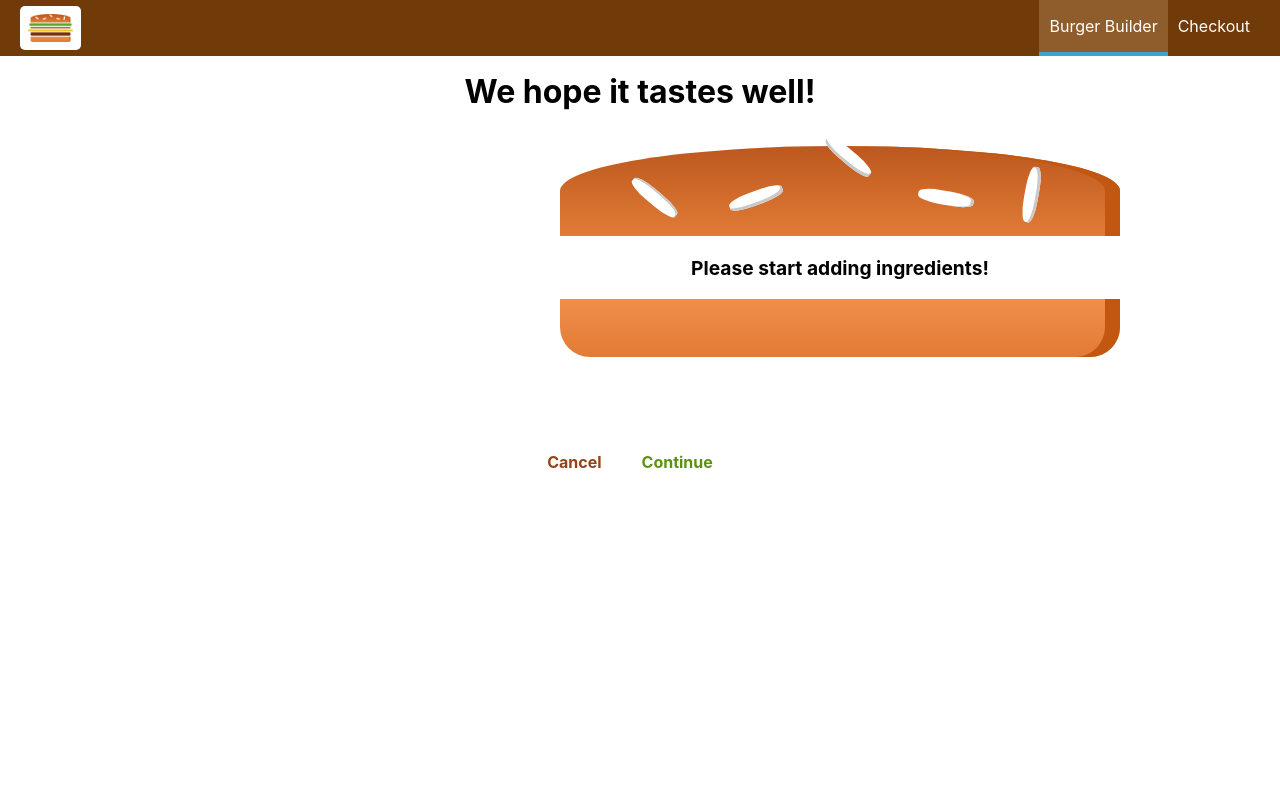
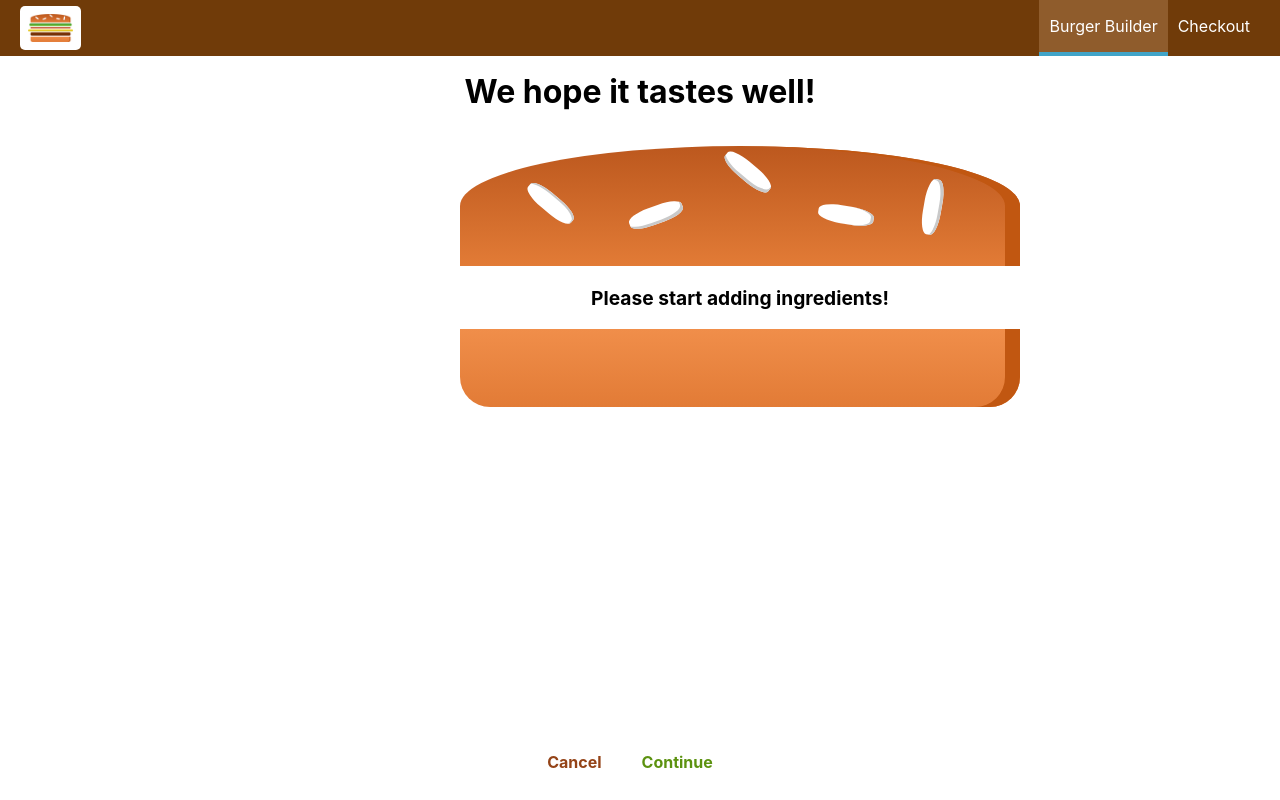
Before and after one commit to martincserep/BurgerBuilder, a React (Create React App) app: page /checkout in a window 1280 px wide. Built offline with nearby package versions, Linux system fonts and the light colour scheme.

Commit message:
mac to pc

```diff
--- a/src/components/Burger/Burger.module.scss
+++ b/src/components/Burger/Burger.module.scss
@@ -18,13 +18,13 @@
 @media (min-width: 500px) and (min-height: 401px) {
     .Burger {
         width: 450px;
-        height: 250px;
+        height: 400px;
     }
 }
 
 @media (min-width: 1000px) and (min-height: 700px) {
     .Burger {
         width: 700px;
-        height: 450px;
+        height: 600px;
     }
 }
--- a/src/components/Order/CheckoutSummary/CheckoutSummary.module.scss
+++ b/src/components/Order/CheckoutSummary/CheckoutSummary.module.scss
@@ -2,11 +2,6 @@
     text-align: center;
     width: 80%;
     margin: auto;
-    .Burger {
-        width: 300px;
-        height: 300px;
-        margin: auto;
-    }
 }
 
 @media (min-width: 600px) {
```
